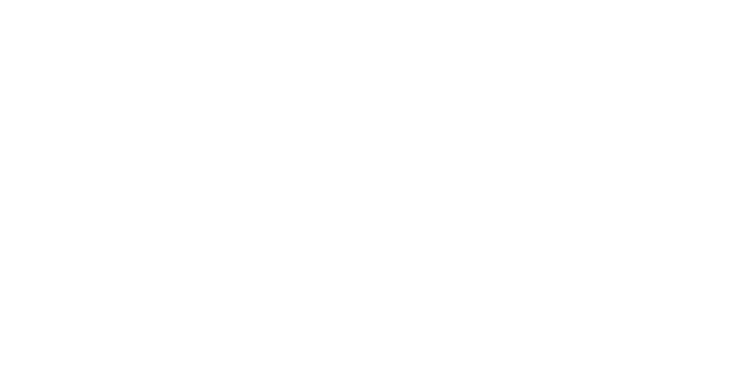
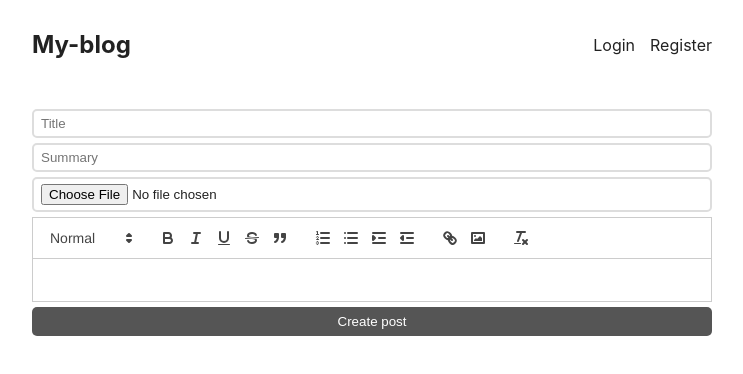
Before and after one commit to FehertoiTamas/mern_blog, a React (Create React App) app in the folder client/: page /create in a window 1280 px wide. Before the commit this address had no page. Shown: the top 374 px of the page, without its empty margins (268-1011 px from the left). Built offline with nearby package versions, Linux system fonts and the light colour scheme; no server answers.

Commit message:
add createPost page

```diff
--- a/client/package.json
+++ b/client/package.json
@@ -8,6 +8,7 @@
     "@testing-library/user-event": "^13.5.0",
     "react": "^18.3.1",
     "react-dom": "^18.3.1",
+    "react-quill": "^2.0.0",
     "react-router-dom": "^6.27.0",
     "react-scripts": "5.0.1",
     "web-vitals": "^2.1.4"
--- a/client/src/App.css
+++ b/client/src/App.css
@@ -95,6 +95,7 @@
   padding: 7px 0;
 }
 
-form h1 {
+form.login h1,
+form.register h1 {
   text-align: center;
 }
--- a/client/src/App.js
+++ b/client/src/App.js
@@ -5,6 +5,7 @@
 import LoginPage from './pages/LoginPage';
 import RegisterPage from './pages/RegisterPage';
 import { UserContextProvider } from './UserContext';
+import CreatePost from './pages/CreatePost';
 
 function App() {
   return (
@@ -14,6 +15,7 @@
           <Route index element={<IndexPage />} />
           <Route path={'/login'} element={<LoginPage />} />
           <Route path={'/register'} element={<RegisterPage />} />
+          <Route path={'/create'} element={<CreatePost />} />
         </Route>
       </Routes>
 
--- /dev/null
+++ b/client/src/pages/CreatePost.js
@@ -0,0 +1,62 @@
+import React, { useState } from 'react'
+import ReactQuill from 'react-quill';
+import 'react-quill/dist/quill.snow.css';
+
+const modules = {
+  toolbar: [
+    [{ header: [1, 2, 3, 4, 5, 6, false] }],
+    ["bold", "italic", "underline", "strike", "blockquote"],
+    [
+      { list: "ordered" },
+      { list: "bullet" },
+      { indent: "+1" },
+      { indent: "-1" },
+    ],
+    ["link", "image"],
+    ["clean"],
+  ],
+};
+
+const formats = [
+  "header",
+  "bold",
+  "italic",
+  "underline",
+  "strike",
+  "blockquote",
+  "list",
+  "bullet",
+  "indent",
+  "link",
+  "image",
+];
+
+const CreatePost = () => {
+  const [title, setTitle] = useState("");
+  const [summary, setSummary] = useState("");
+  const [content, setContent] = useState("")
+
+  return (
+    <form>
+      <input
+        type="text"
+        placeholder={'Title'}
+        value={title}
+        onChange={(e) => { setTitle(e.target.value) }} />
+      <input
+        type="summary"
+        placeholder={'Summary'}
+        value={summary}
+        onChange={(e) => { setSummary(e.target.value) }} />
+      <input type="file" />
+      <ReactQuill
+        value={content}
+        onChange={newValue => { setContent(newValue) }}
+        modules={modules}
+        formats={formats} />
+      <button style={{ marginTop: '5px' }}>Create post</button>
+    </form >
+  )
+}
+
+export default CreatePost
```
Also changed, not shown: 1 other file (tests, documents, lock files or other folders).
